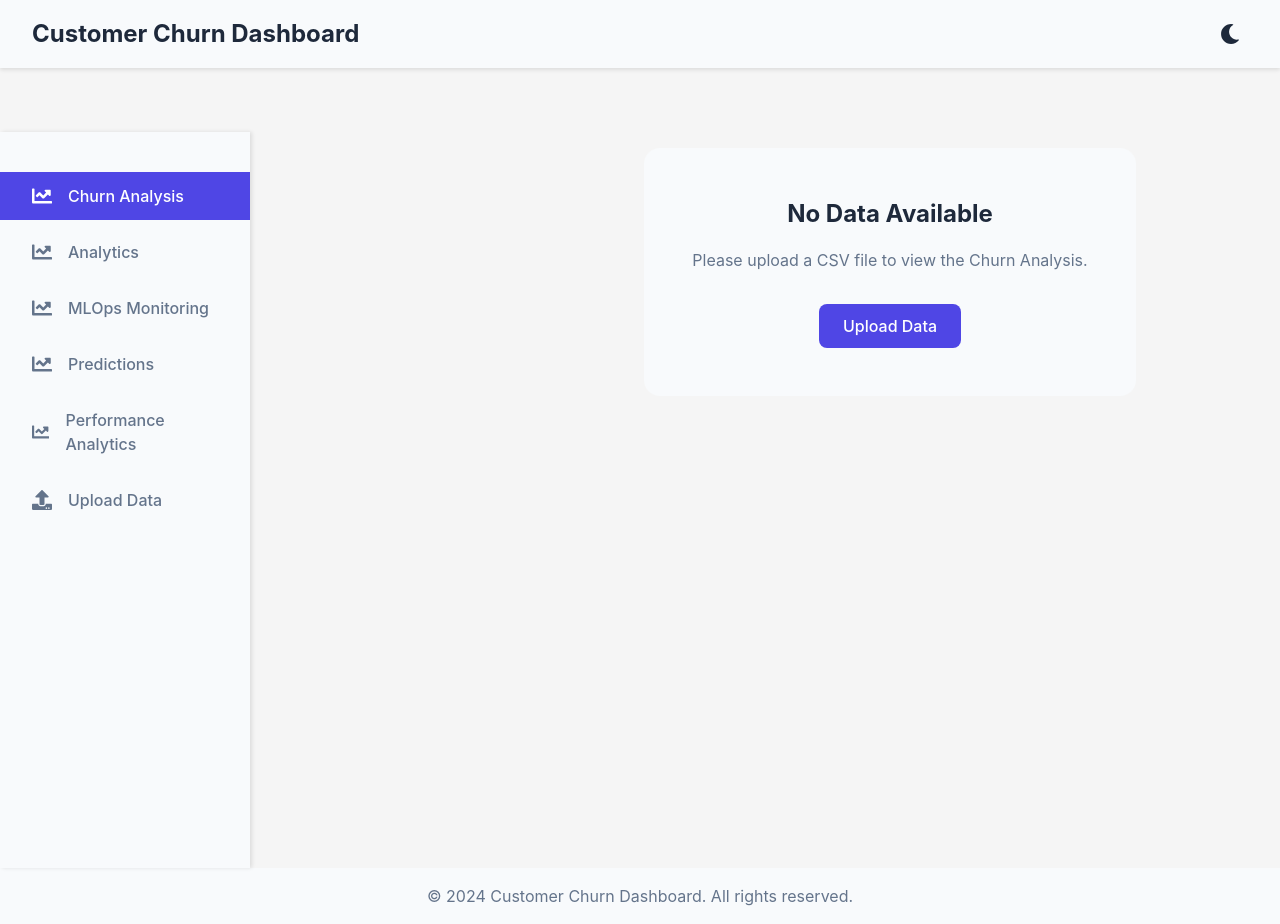
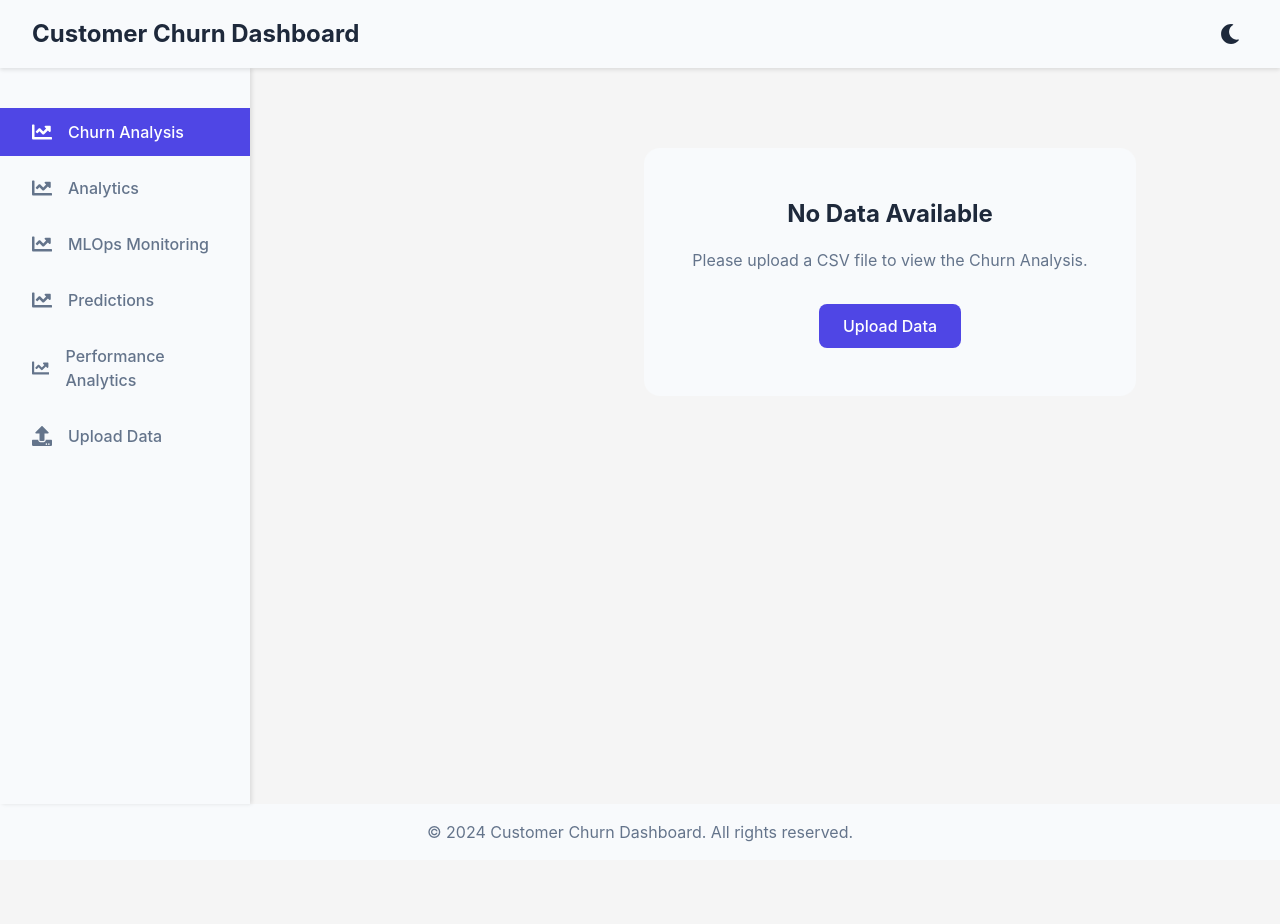
Before and after one commit to ark5234/customer-churn-dashboard, a React (Vite) app: page / in a window 1280 px wide. After the commit the page ends 860 px from the top, so only its background shows below. Built offline with nearby package versions, Linux system fonts and the light colour scheme.

Commit message:
sidebar better

```diff
--- a/src/App.css
+++ b/src/App.css
@@ -56,7 +56,7 @@ body {
   box-shadow: 0 2px 4px rgba(0, 0, 0, 0.1);
   position: sticky;
   top: 0;
-  z-index: 100;
+  z-index: 200;
 }
 
 .navbar-flex {
@@ -104,13 +104,13 @@ body {
   background-color: var(--surface-color);
   padding: 2rem 0;
   position: fixed;
-  top: 0;
-  bottom: 0;
+  top: 56px;
   left: 0;
   transform: translateX(-100%);
   transition: transform 0.3s ease;
-  z-index: 90;
+  z-index: 150;
   box-shadow: 2px 0 4px rgba(0, 0, 0, 0.1);
+  height: calc(100vh - 56px);
 }
 
 .sidebar.open {
@@ -171,19 +171,26 @@ body {
 /* Responsive Design */
 @media (min-width: 1024px) {
   .sidebar {
+    position: sticky;
+    top: 64px;
+    height: calc(100vh - 64px);
     transform: translateX(0);
-    position: sticky;
-    top: 0;
-    height: calc(100vh - 64px);
-    margin-top: 64px;
   }
-
   .app-main {
     margin-left: 250px;
   }
-
   .sidebar-toggle {
     display: none;
+  }
+}
+
+@media (max-width: 1023px) {
+  .app-main {
+    margin-left: 0;
+    padding: 1rem;
+  }
+  .sidebar-toggle {
+    display: flex;
   }
 }
 
```
Also changed, not shown: src/utils/useIsMobile.js (added, +18 -0 lines).
